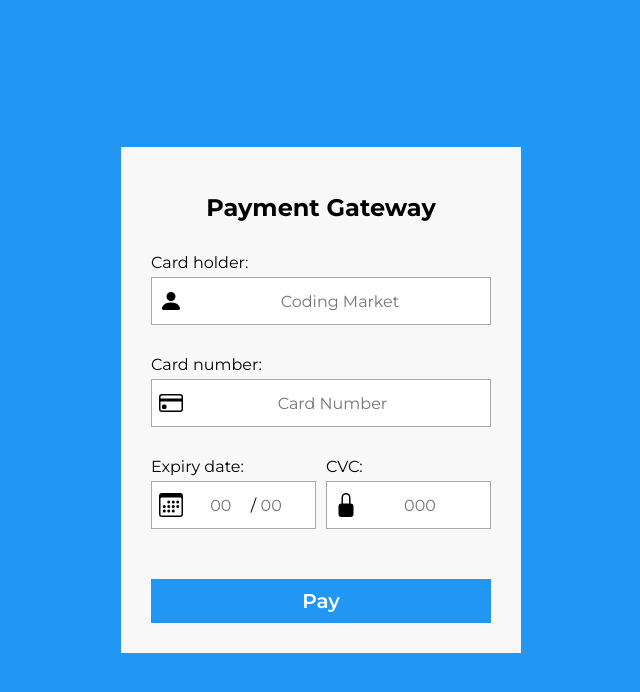
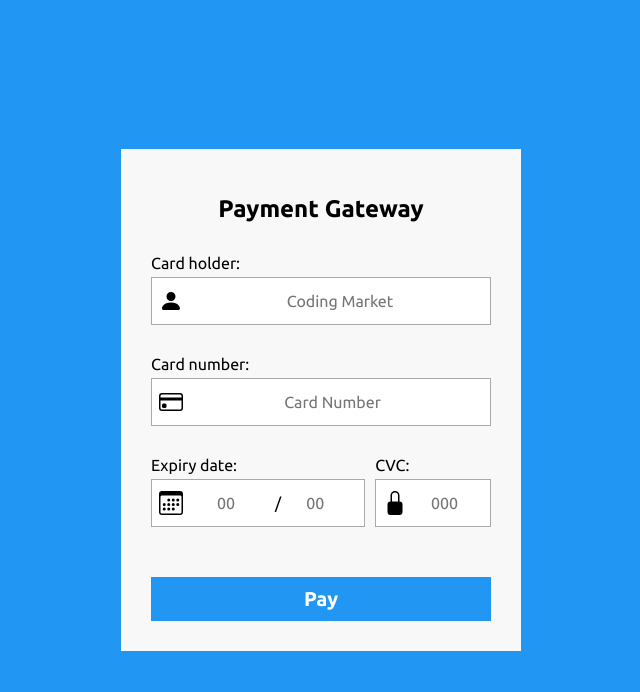
Before and after one commit to Beefaz/payment_page1, a plain HTML site: page index.html in a window 1280 px wide. Shown: the whole page, without its empty margins (319-959 px from the left). Drawn offline with nearby package versions, Linux system fonts and the light colour scheme.

Commit message:
fix: changed fonts

```diff
--- a/index.html
+++ b/index.html
@@ -8,7 +8,7 @@
     <link rel="preconnect" href="https://fonts.googleapis.com">
     <link rel="preconnect" href="https://fonts.gstatic.com" crossorigin>
     <link rel="stylesheet"
-          href="https://fonts.googleapis.com/css2?family=Montserrat:wght@400;500;600;700;800&display=swap">
+          href="https://fonts.googleapis.com/css2?family=Ubuntu:wght@400;500;600;700;800&display=swap">
     <link rel="stylesheet" type="text/css" href="styles/main.css">
     <link rel="stylesheet" href="https://cdn.jsdelivr.net/npm/bootstrap-icons@1.11.3/font/bootstrap-icons.min.css">
 </head>
--- a/styles/main.css
+++ b/styles/main.css
@@ -5,7 +5,7 @@
 }
 
 * {
-    font-family: "Montserrat", serif;
+    font-family: "Ubuntu", serif;
     box-sizing: border-box;
 }
 
```
